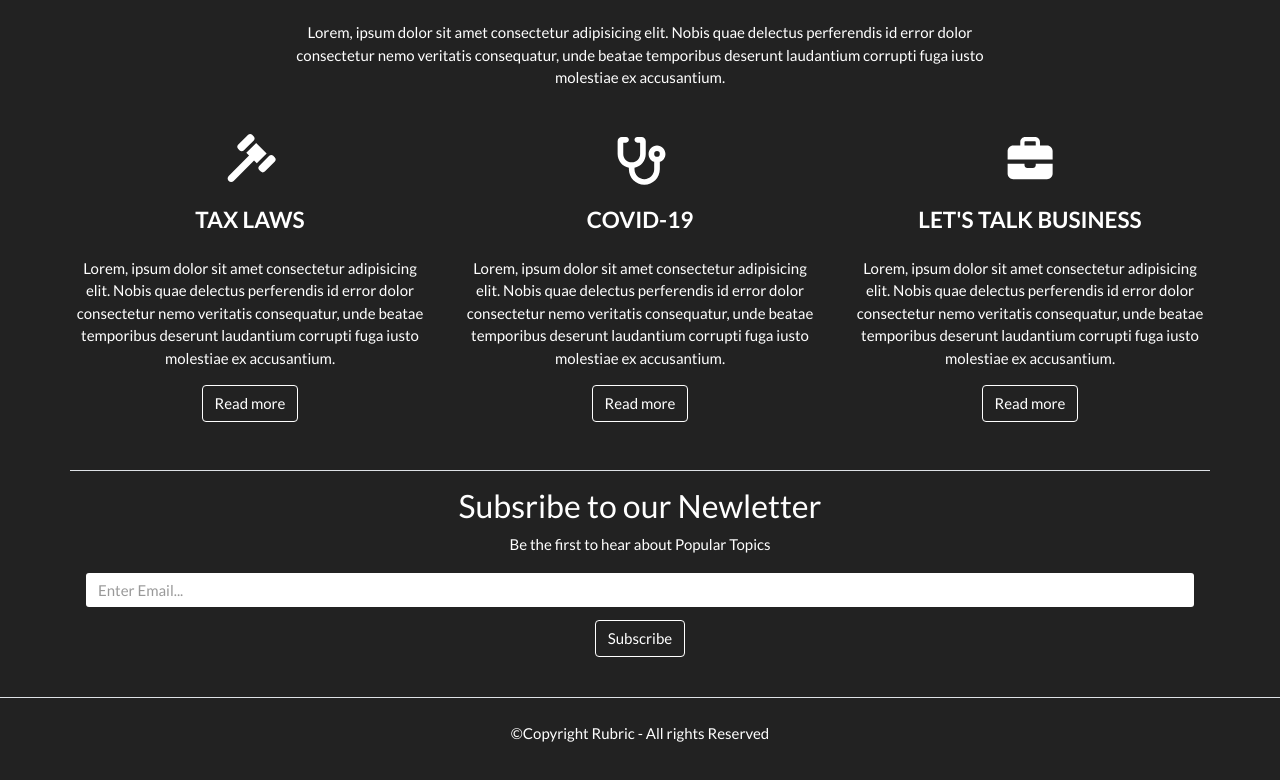
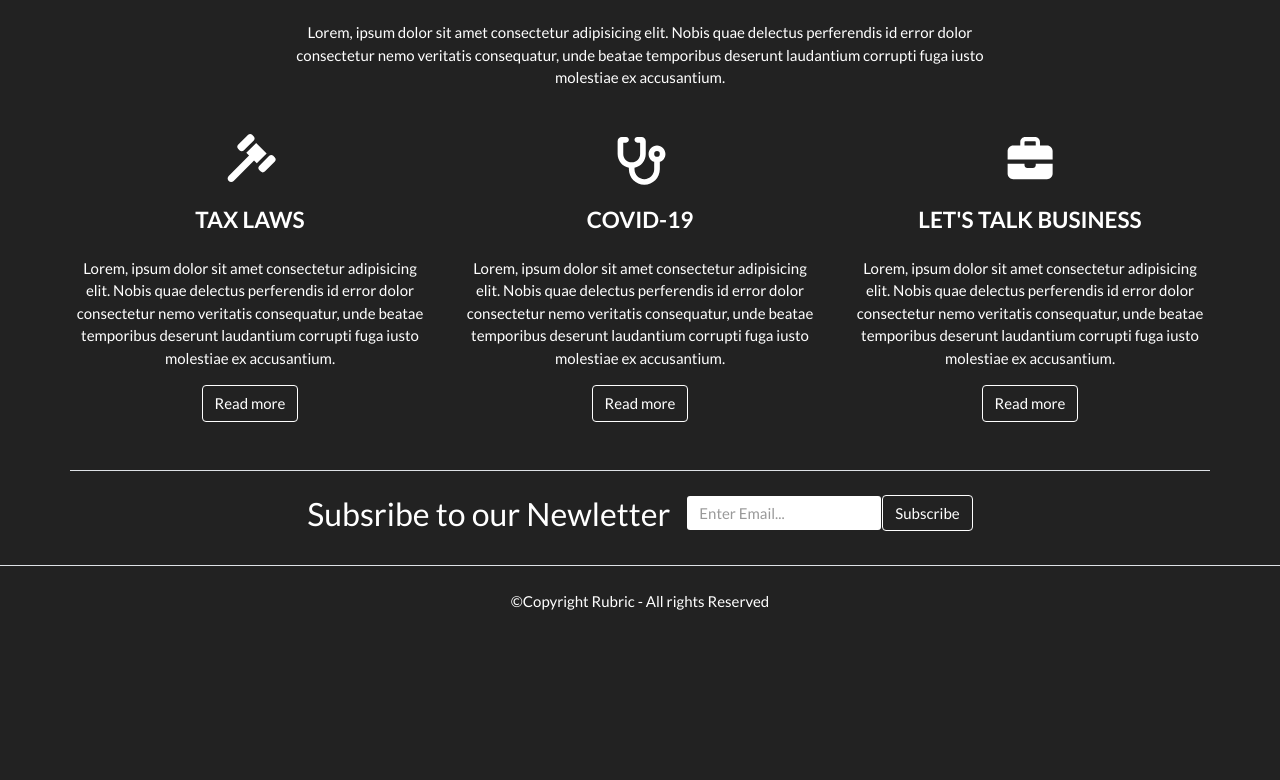
Before and after one commit to okwueze/Project-Rubric, a plain HTML site: page index.html in a window 1280 px wide. Shown: the part 762-1542 px from the top of the page. After the commit the page ends 1415 px from the top, so only its background shows below. Drawn offline with Linux system fonts and the light colour scheme.

Commit message:
css update

```diff
--- a/css/student.css
+++ b/css/student.css
@@ -43,6 +43,22 @@
 .sec1-margin{
     margin-top: 250px;
 }
+
+.newsletter{
+    display: flex;
+    justify-content: center;
+}
+
+.newsletter1{
+    display: flex;
+    flex-direction: column;
+}
+
+/* .newsletter2{
+    display: flex !important;
+    flex-direction: row;
+    margin: 20px;
+} */
 
 /**  Login page */
 .login{
--- a/index.html
+++ b/index.html
@@ -118,15 +118,19 @@
                 </div>
             </div>
             <div class="col-md-12 border-top mb-4">
-
-                <h3 class="mt-3">Subsribe to our Newletter</h3>
-                <p>Be the first to hear about Popular Topics</p>
-                <form action="">
-                    <div class="form-group">
-                        <input type="email" placeholder="Enter Email..." class="form-control formss mb-1">
-                        <button type="submit" class="btn btn-outline-info border-white text-white mt-2">Subscribe</button>
+                <div class="newsletter">
+                    <div class="newsletter1">
+                        <h3 class="mt-4">Subsribe to our Newletter</h3>
                     </div>
-                </form>
+                    <div class="newsletter2 mt-4 ml-3">
+                        <form action="">
+                            <div class="form-inline">
+                                <input type="email" placeholder="Enter Email..." class="form-control formss">
+                                <button type="submit" class="btn btn-outline-info border-white text-white">Subscribe</button>
+                            </div>
+                        </form>
+                    </div>
+                </div>
             </div>
         </div>
     </section>
```
